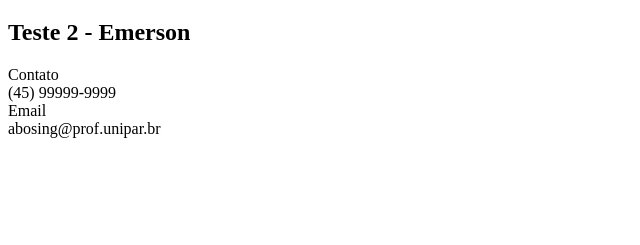
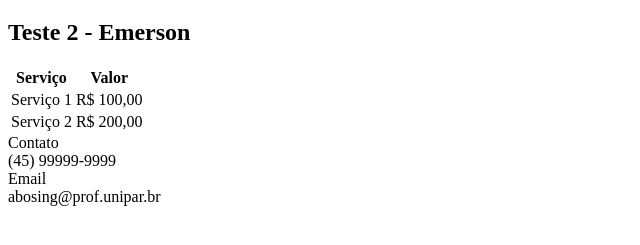
Before and after one commit to profandersonbosing/devops-git, a plain HTML site: page index.html in a window 1280 px wide. Shown: the part 61-306 px from the top of the page, without its empty margins (0-640 px from the left). Drawn offline with Linux system fonts and the light colour scheme.

Commit message:
Criada table de precos

```diff
--- a/index.html
+++ b/index.html
@@ -8,6 +8,22 @@
   <h1>Teste</h1>
   <h2>Teste 2 - Emerson</h2>
 
+  <table>
+      <tr>
+        <th>Serviço</th>
+        <th>Valor</th>
+      </tr>
+      <tr>
+        <td>Serviço 1</td>
+        <td>R$ 100,00</td>
+      </tr>
+      <tr>
+        <td>Serviço 2</td>
+        <td>R$ 200,00</td>
+      </tr>
+  </table>
+
+
   <div>Contato</div>
   <div>(45) 99999-9999</div>
 
```
